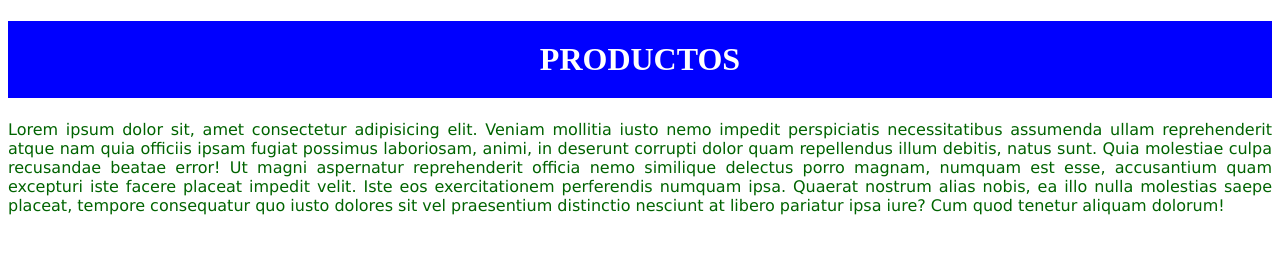
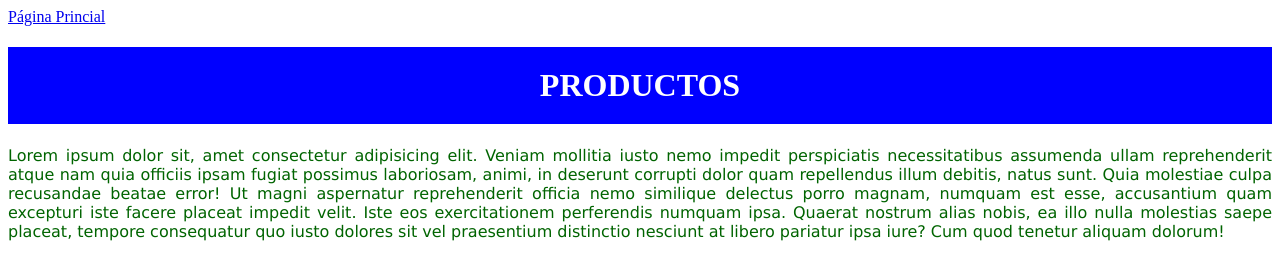
Before and after one commit to lktrabajo/IntroduccionGit, a plain HTML site: page productos.html in a window 1280 px wide. Drawn offline with Linux system fonts and the light colour scheme.

Commit message:
Se agregan enlaces a las páginas

```diff
--- a/productos.html
+++ b/productos.html
@@ -7,7 +7,7 @@
     <link rel="stylesheet" href="css/style.css">
 </head>
 <body>
-
+    <a href="index.html">Página Princial</a>
     <h1>Productos</h1>
     <p>Lorem ipsum dolor sit, amet consectetur adipisicing elit. Veniam mollitia iusto nemo impedit perspiciatis necessitatibus assumenda ullam reprehenderit atque nam quia officiis ipsam fugiat possimus laboriosam, animi, in deserunt corrupti dolor quam repellendus illum debitis, natus sunt. Quia molestiae culpa recusandae beatae error! Ut magni aspernatur reprehenderit officia nemo similique delectus porro magnam, numquam est esse, accusantium quam excepturi iste facere placeat impedit velit. Iste eos exercitationem perferendis numquam ipsa. Quaerat nostrum alias nobis, ea illo nulla molestias saepe placeat, tempore consequatur quo iusto dolores sit vel praesentium distinctio nesciunt at libero pariatur ipsa iure? Cum quod tenetur aliquam dolorum!</p>
 </body>
```
Also changed, not shown: index.html (+1 -1 lines).
